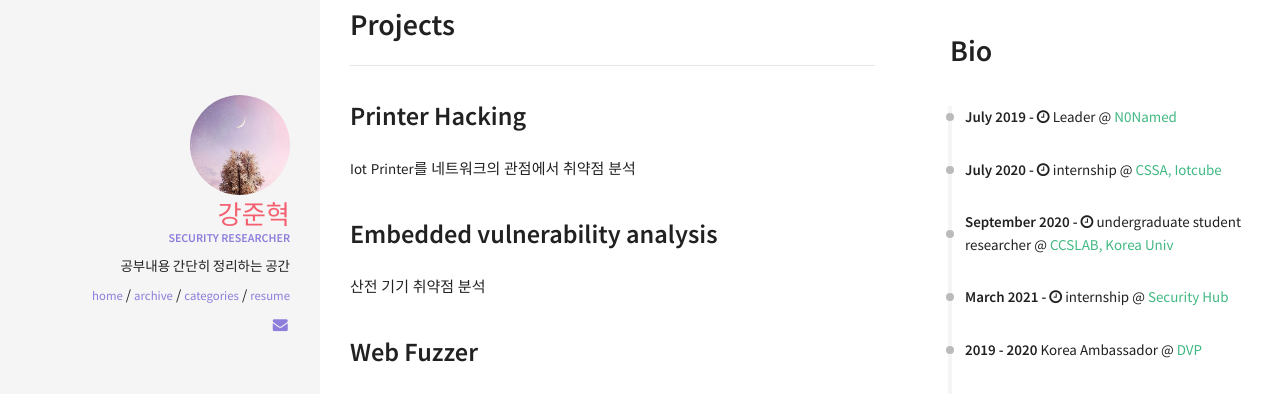
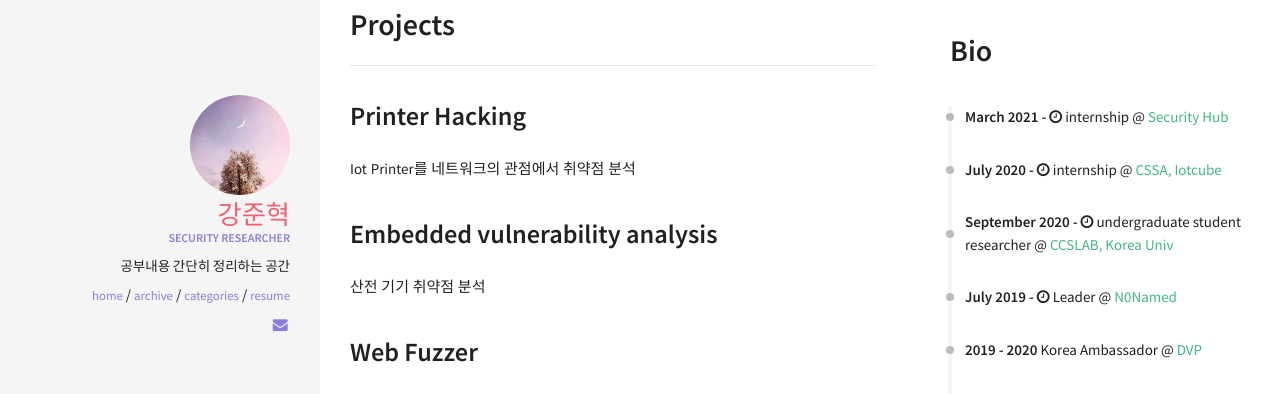
Before and after one commit to kangsecu/kangsecu.github.io, a Jekyll site: the page built from resume.html, in a window 1280 px wide. Shown: the part 418-812 px from the top of the page. Built offline with Jekyll 4.4.1, drawn with Linux system fonts in a browser that asks for light colours; nearby versions of some CDN libraries; some of the changed lines change nothing that is shown.

Commit message:
Update careers.yml

```diff
--- a/_data/index/careers.yml
+++ b/_data/index/careers.yml
@@ -1,9 +1,9 @@
 # careers section data
 # if you don't have language feature(language.yml is empty), ignore "i18n" items
-- name: N0Named
-  link: http://n0-named.github.io
-  date: July 2019 - <i class="fa fa-clock-o" aria-hidden="true" title="Until Now"></i>
-  job: Leader
+- name: Security Hub
+  link : http://securityhub.co.kr
+  date : March 2021 - <i class="fa fa-clock-o" aria-hidden="true" title="Until Now"></i>
+  job : internship
 
 - name: CSSA, Iotcube
   link: https://www.iotcube.com/
@@ -15,10 +15,10 @@
   date: September 2020 - <i class="fa fa-clock-o" aria-hidden="true" title="Until Now"></i>
   job: undergraduate student researcher
 
-- name: Security Hub
-  link : http://securityhub.co.kr
-  date : March 2021 - <i class="fa fa-clock-o" aria-hidden="true" title="Until Now"></i>
-  job : internship
+- name: N0Named
+  link: http://n0-named.github.io
+  date: July 2019 - <i class="fa fa-clock-o" aria-hidden="true" title="Until Now"></i>
+  job: Leader
 
 - name: DVP
   link: https://dvpnet.io/
```
